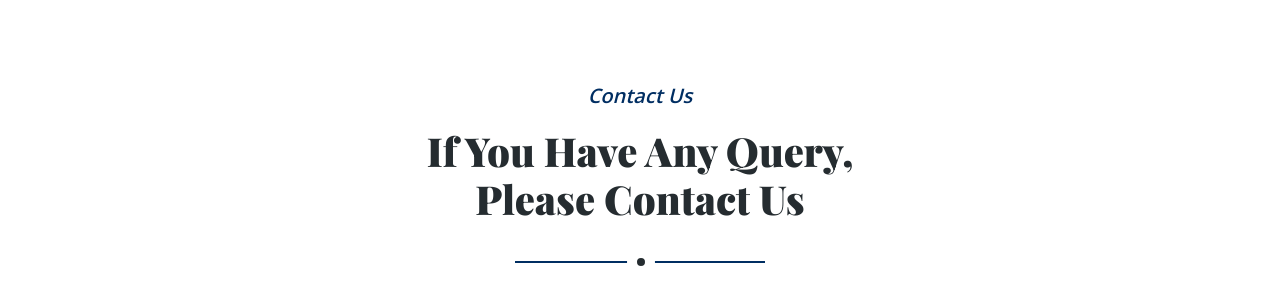
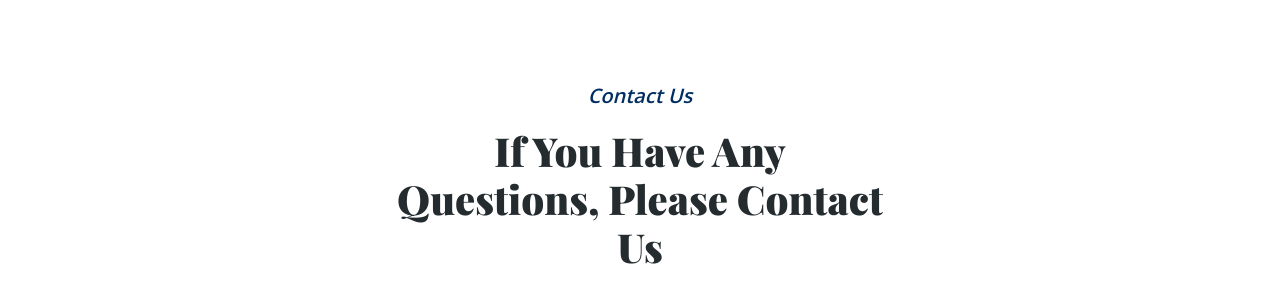
Before and after one commit to NevadaCyberClub/NevadaCyberClub.github.io, a plain HTML site: page index.html in a window 1280 px wide. Shown: the part 2400-2705 px from the top of the page. Drawn offline with nearby package versions, Linux system fonts and the light colour scheme.

Commit message:
i always hated that this said query

```diff
--- a/index.html
+++ b/index.html
@@ -190,7 +190,7 @@
         <div class="container">
             <div class="section-title text-center mx-auto wow fadeInUp" data-wow-delay="0.1s" style="max-width: 500px;">
                 <p class="fs-5 fw-medium fst-italic text-primary">Contact Us</p>
-                <h1 class="display-6">If You Have Any Query, Please Contact Us</h1>
+                <h1 class="display-6">If You Have Any Questions, Please Contact Us</h1>
             </div>
             <div class="row g-5 mb-5">
                 <div class="col-md-4 text-center wow fadeInUp" data-wow-delay="0.3s">
```
